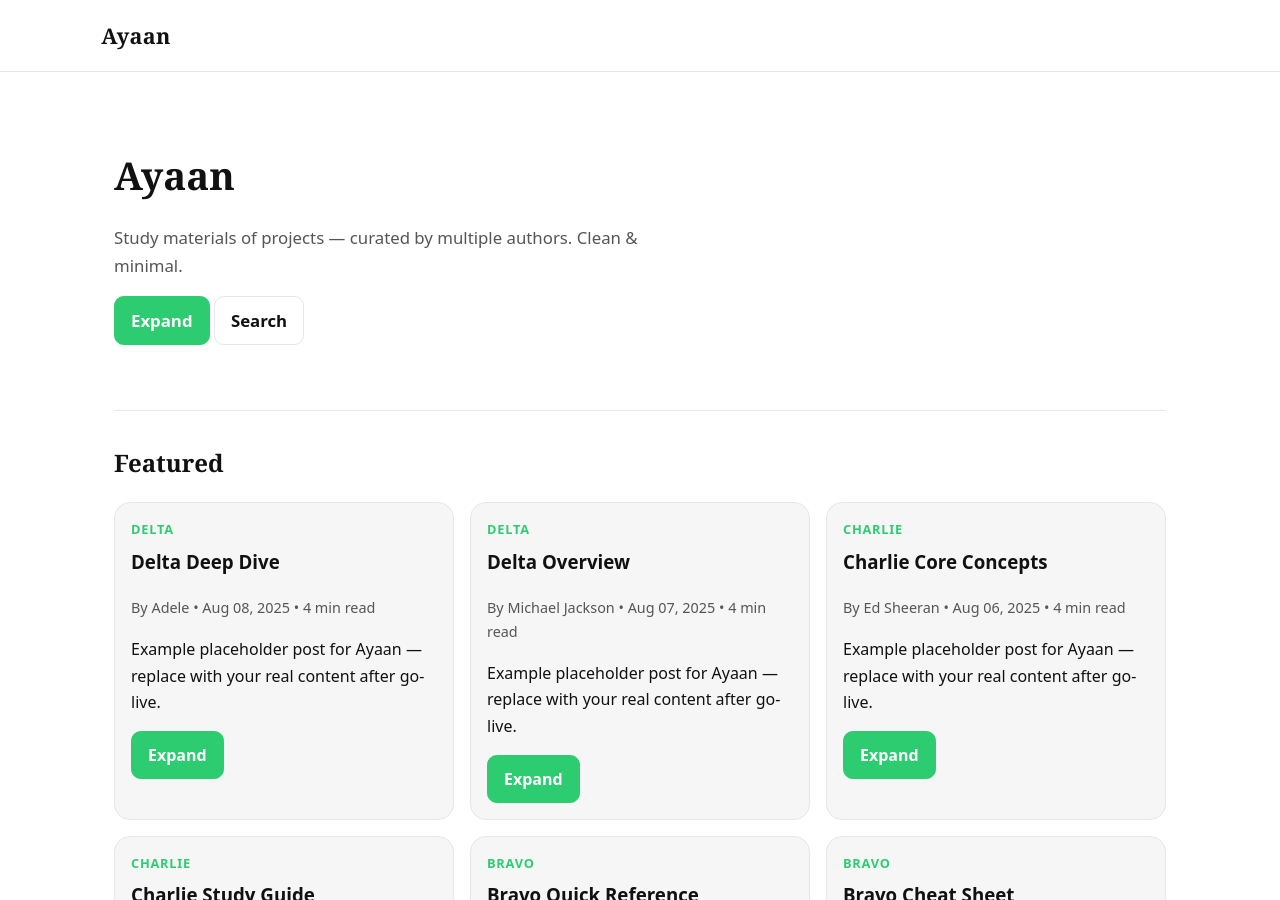
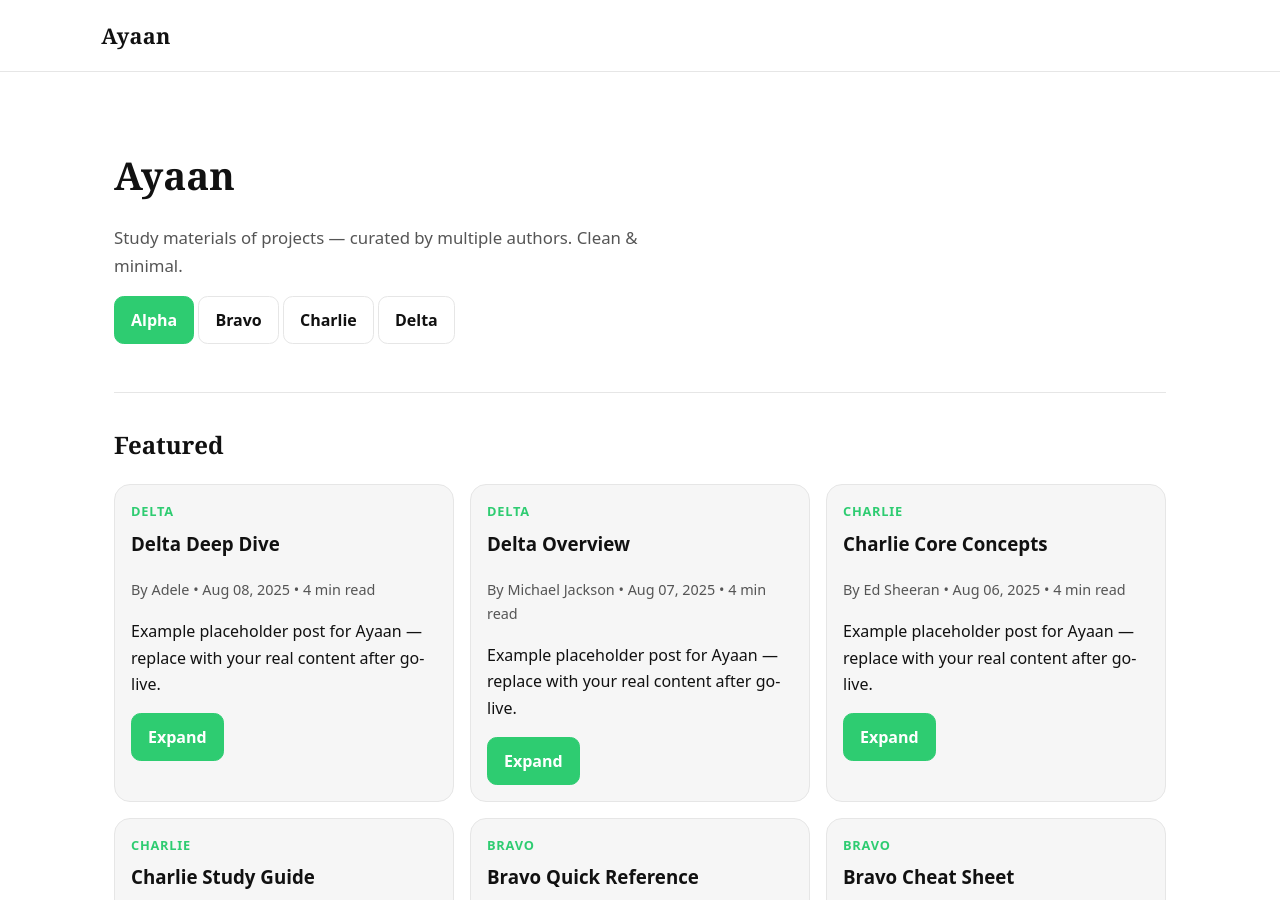
Before and after one commit to mir-ayaan-ali/hussaine, a Jekyll site: the page built from index.md, in a window 1280 px wide and 900 px high. Built offline with Jekyll 4.4.1, drawn with Linux system fonts in a browser that asks for light colours.

Commit message:
Update home.html

```diff
--- a/_layouts/home.html
+++ b/_layouts/home.html
@@ -4,10 +4,14 @@ layout: default
 <section class="hero">
   <h1>{{ site.title }}</h1>
   <p>Study materials of projects — curated by multiple authors. Clean &amp; minimal.</p>
-  <p style="margin-top:1rem;">
-    <a class="btn" href="#featured">Expand</a>
-    <a class="btn outline" href="{{ '/search/' | relative_url }}">Search</a>
-  </p>
+
+  <!-- Category buttons -->
+  <div class="cta-row">
+    <a class="btn" href="{{ '/alpha/'   | relative_url }}">Alpha</a>
+    <a class="btn outline" href="{{ '/bravo/'   | relative_url }}">Bravo</a>
+    <a class="btn outline" href="{{ '/charlie/' | relative_url }}">Charlie</a>
+    <a class="btn outline" href="{{ '/delta/'   | relative_url }}">Delta</a>
+  </div>
 </section>
 
 <hr class="sep"/>
```
